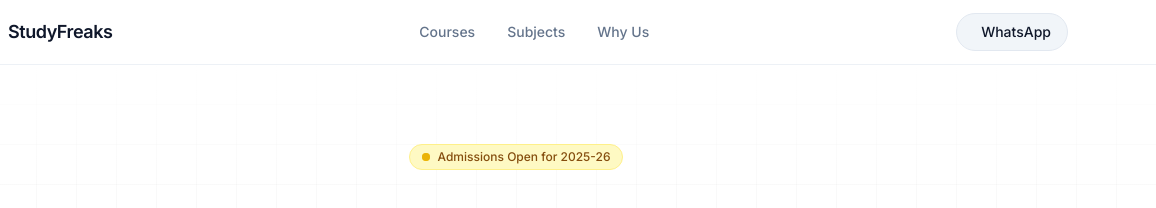
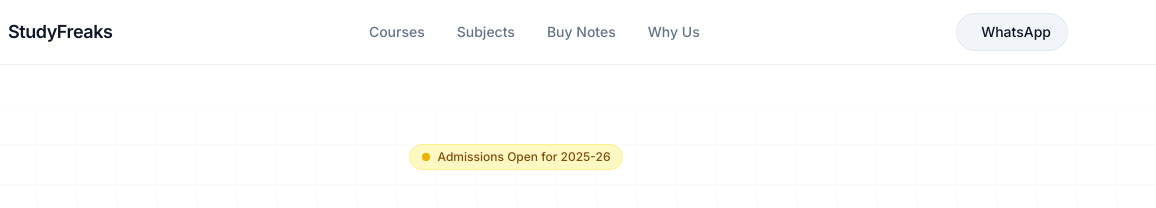
Before and after one commit to tawhid012/StudyFreaks, a plain HTML site: page index.html in a window 1280 px wide. Shown: the top 208 px of the page, 124-1280 px from the left. Drawn offline with nearby package versions, Linux system fonts and the light colour scheme; some icons are missing.

Commit message:
Update index.html

```diff
--- a/index.html
+++ b/index.html
@@ -46,6 +46,7 @@
             <nav class="hidden md:flex items-center gap-8 text-sm font-medium text-slate-500">
                 <a href="#courses" class="hover:text-slate-900 transition-colors">Courses</a>
                 <a href="#subjects" class="hover:text-slate-900 transition-colors">Subjects</a>
+                <a href="notes.html" class="hover:text-slate-900 transition-colors">Buy Notes</a>
                 <a href="#why-us" class="hover:text-slate-900 transition-colors">Why Us</a>
             </nav>
 
```
